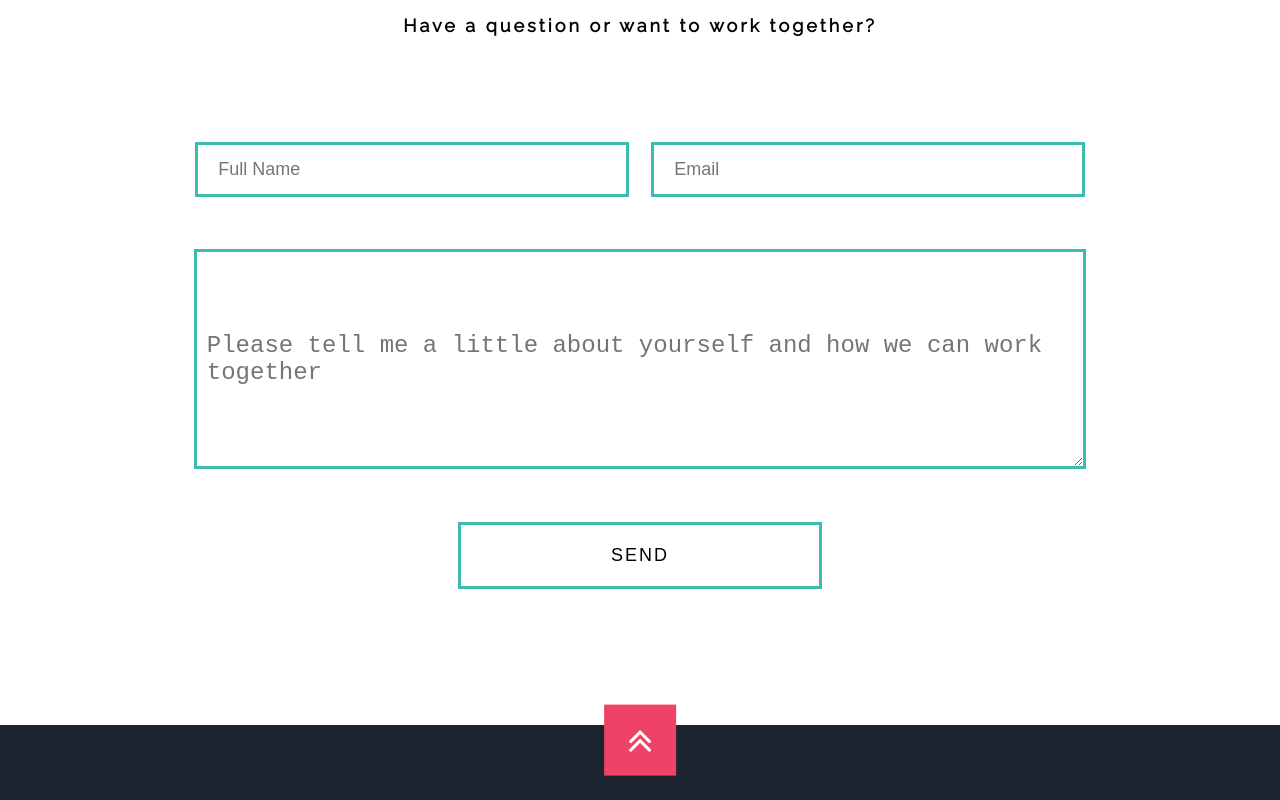
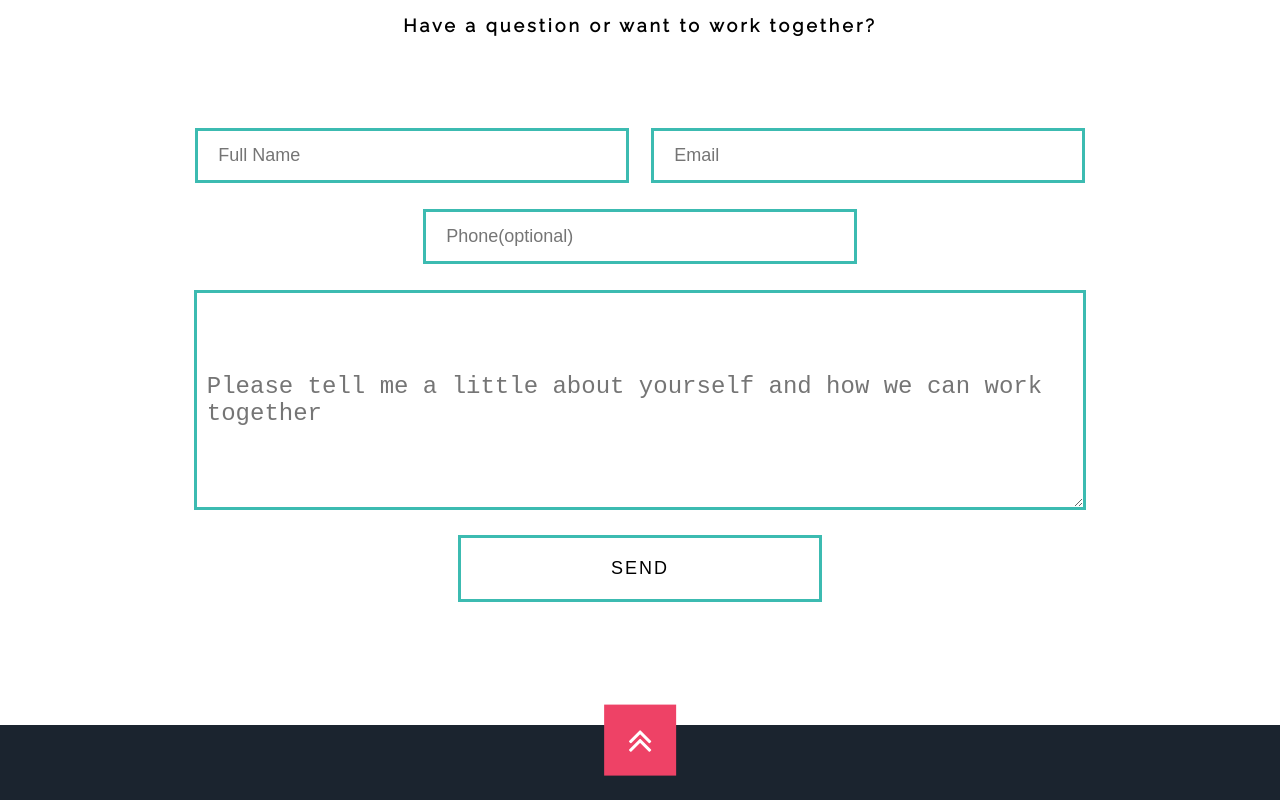
Before and after one commit to WingChhun/portfolio.github.io, a website: page index.html in a window 1280 px wide. Shown: the part 6040-6840 px from the top of the page. Drawn offline with Linux system fonts and the light colour scheme.

Commit message:
ADded extra

```diff
--- a/index.html
+++ b/index.html
@@ -809,8 +809,9 @@
         </h2>
         <form action="https://formspree.io/capt.wing.chhun@gmail.com" method="POST" class="contact">
             <input type="text" class="contact__input" name="name" placeholder="Full Name" required>
-            <input type="email" class="contact__input" name="_replyto" placeholder="Email" required>
-            <textarea class="contact__textarea" placeholder="Please tell me a little about yourself and how we can work together"></textarea>
+            <input type="email" class="contact__input" name="Email" placeholder="Email" required>
+            <input type="text" class="contact__input" name="Phone-Number" placeholder="Phone(optional)">
+            <textarea class="contact__textarea"name = "message"placeholder="Please tell me a little about yourself and how we can work together"></textarea>
             <input type="submit" value="Send" class="btn btn--contact">
         </form>
 
```
